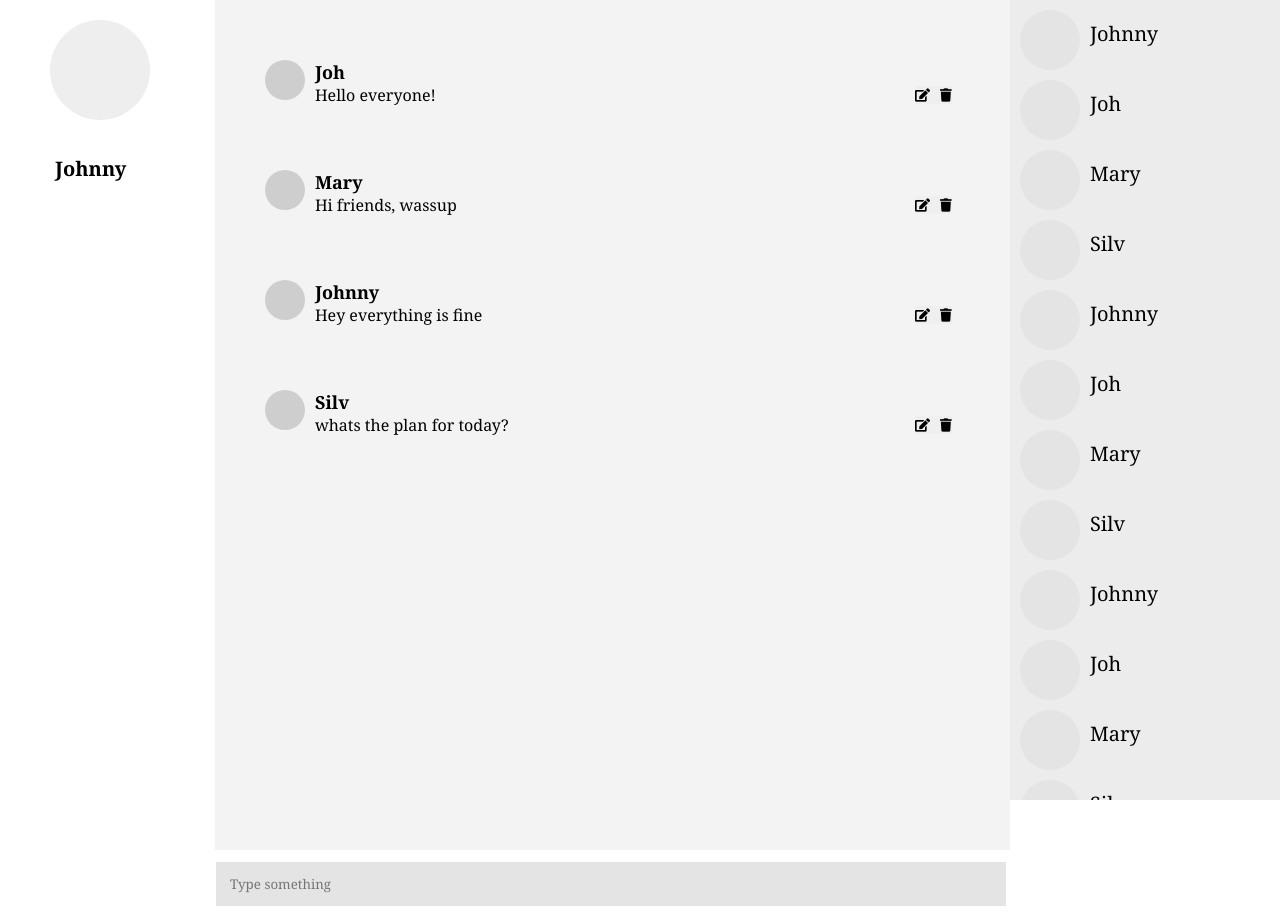
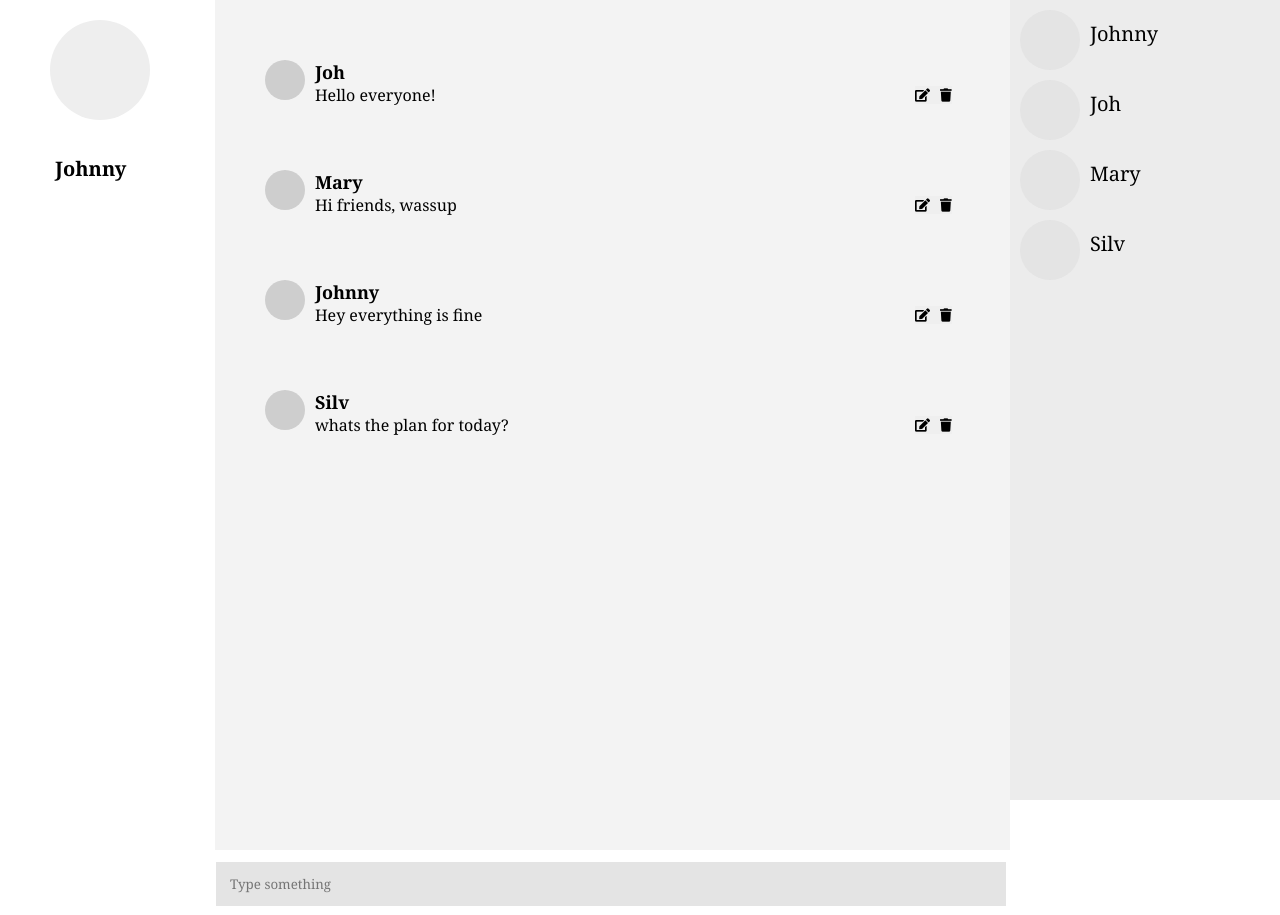
Before and after one commit to samueldev43/basic-chat, a website with bundled scripts: page index.html in a window 1280 px wide. Built offline with nearby package versions, Linux system fonts and the light colour scheme; data requests are answered from the project's data file.

Commit message:
chat-project-with-API

```diff
--- a/index.html
+++ b/index.html
@@ -36,7 +36,6 @@
         </div>
     </div>
 
-    <script src="js/list.js" type="module"></script>
     <script src="js/chat.js" type="module"></script>
 </body>
 </html>
--- a/js/chat.js
+++ b/js/chat.js
@@ -1,6 +1,9 @@
 const val = document.getElementById('val')
 const form = document.querySelector('form')
 const listMsg = document.querySelector('.list-msg')
+
+const listFriendsUl = document.querySelector('.users')
+
 
 const profileInfoName = document.querySelector('.profile-info p')
 profileInfoName.textContent = 'Johnny'
@@ -12,6 +15,29 @@ fetchReq('GET', url)
 .then(response => genereteM(response))
 .catch(err => console.log(err))
 
+
+// render friends list
+let urlList = 'http://localhost:3000/friendsList'
+fetchReq('GET', urlList)
+.then(response => renderList(response))
+.catch(err => console.log(err))
+
+function renderList(listData) {
+    listData.forEach(friends => {
+        const liList = document.createElement('li')
+        const btn = document.createElement('button')
+        const p = document.createElement('p')
+        p.textContent = friends.name
+
+        liList.appendChild(btn)
+        liList.appendChild(p)
+
+        listFriendsUl.appendChild(liList)
+    })
+}
+
+
+//-----------------------
 
 
 function genereteM(data) {
--- a/js/list.js
+++ /dev/null
@@ -1,77 +0,0 @@
-const ul = document.querySelector('.users')
-
-
-let friends = [
-    {
-        name: 'Johnny',
-        age: 34
-    },
-    {
-        name: 'Joh',
-        age: 24
-    },
-    {
-        name: 'Mary',
-        age: 45
-    },
-    {
-        name: 'Silv',
-        age: 55
-    },
-    {
-        name: 'Johnny',
-        age: 34
-    },
-    {
-        name: 'Joh',
-        age: 24
-    },
-    {
-        name: 'Mary',
-        age: 45
-    },
-    {
-        name: 'Silv',
-        age: 55
-    },{
-        name: 'Johnny',
-        age: 34
-    },
-    {
-        name: 'Joh',
-        age: 24
-    },
-    {
-        name: 'Mary',
-        age: 45
-    },
-    {
-        name: 'Silv',
-        age: 55
-    },{
-        name: 'Johnny',
-        age: 34
-    },
-    {
-        name: 'Joh',
-        age: 24
-    },
-    {
-        name: 'Mary',
-        age: 45
-    },
-    {
-        name: 'Silv',
-        age: 55
-    }
-]
-
-const html = friends.map( friend => `
-
-     <li>
-        <button></button>
-        <p>${friend.name}</p>
-     </li>
- `).join('')
-
- ul.innerHTML = html
```
